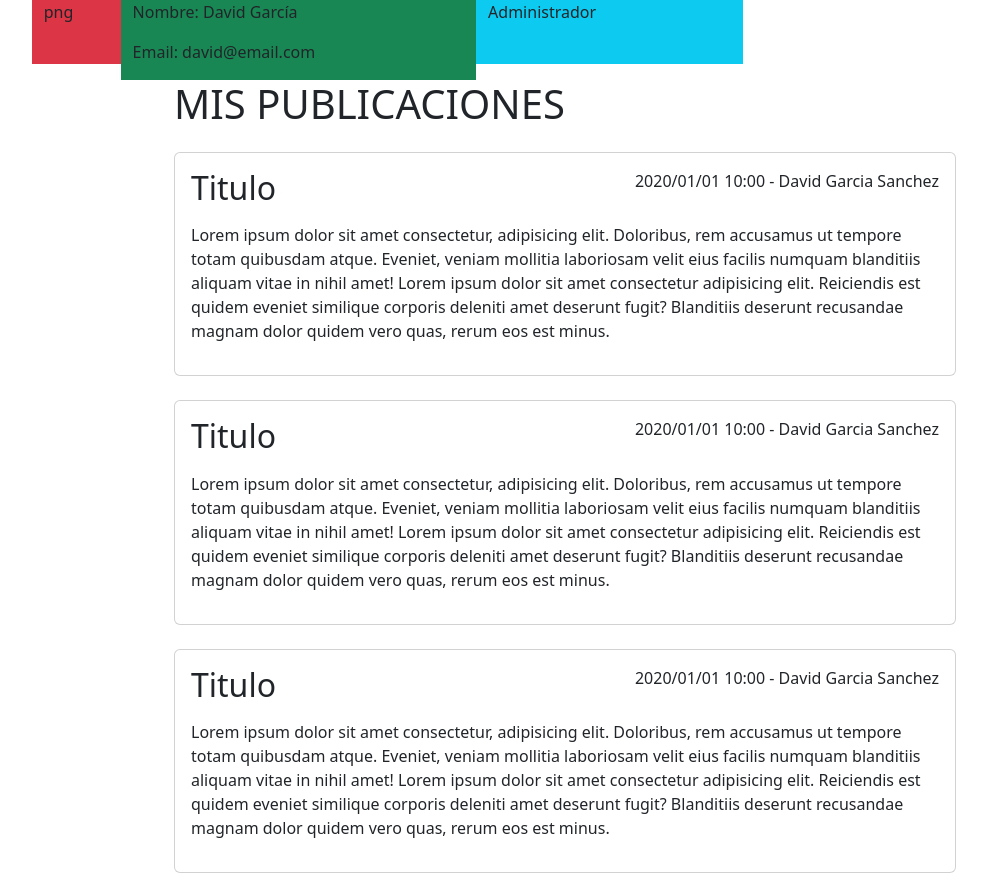
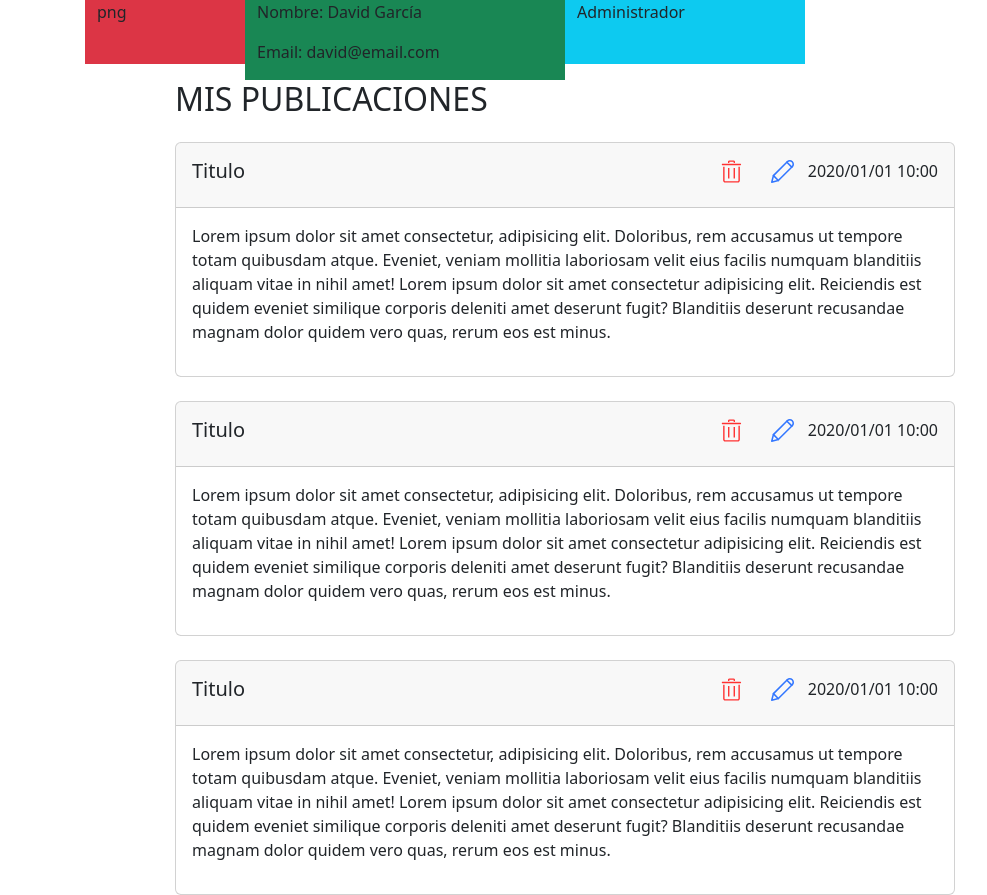
Before and after one commit to Dagarsan07/g2-reto1-web, a PHP site: page /area-personal.php in a window 1280 px wide. Shown: the whole page, without its empty margins (75-1062 px from the left). Before the commit the page ends 873 px from the top, so only its background shows below. Run offline with PHP 8.4, Linux system fonts and the light colour scheme.

Commit message:
Añadidos botones de editar y eliminar publicación en el header de las publicaciones

```diff
--- /dev/null
+++ b/area-personal.css
@@ -0,0 +1,3 @@
+.title-right img {
+    height: 25px;
+}
--- a/area-personal.php
+++ b/area-personal.php
@@ -3,27 +3,34 @@
 <head>
     <link href="https://cdn.jsdelivr.net/npm/bootstrap@5.3.2/dist/css/bootstrap.min.css" rel="stylesheet" integrity="sha384-T3c6CoIi6uLrA9TneNEoa7RxnatzjcDSCmG1MXxSR1GAsXEV/Dwwykc2MPK8M2HN" crossorigin="anonymous">
     <script src="https://cdn.jsdelivr.net/npm/bootstrap@5.3.2/dist/js/bootstrap.bundle.min.js" integrity="sha384-C6RzsynM9kWDrMNeT87bh95OGNyZPhcTNXj1NW7RuBCsyN/o0jlpcV8Qyq46cDfL" crossorigin="anonymous"></script>
+    <link rel="stylesheet" type="text/css" href="area-personal.css">
     <title>Mi Perfil</title>
 </head>
 
 <body>
-    <div class="container mx-auto col-lg-10 col-md-11 col-sm-12">
+    <div class="container mx-auto col-lg-9 col-md-11 col-sm-12">
         <div class="row">
-            <p class="bg-danger col-lg-1">png</p>
+            <p class="bg-danger col-lg-2">png</p>
             <div class="col-lg-4 bg-success">
                 <p>Nombre: David García</p>
                 <p>Email: david@email.com</p>
             </div>
             <p class="col-lg-3 bg-info">Administrador</p>
         </div>
-        <div class="w-75 mx-auto">
-            <h1>MIS PUBLICACIONES</h1>
+        <div class="col-lg-10 mx-auto">
+            <h2>MIS PUBLICACIONES</h2>
             <div class="card mt-4">
+                <div class="card-header">
+                    <div class="card-title d-flex justify-content-between align-items-center">
+                        <h5 class="mt-2">Titulo</h5>
+                        <div class="title-right d-flex flex-direction-row align-items-center">
+                            <button class="btn"><img src="trash.svg"></button>
+                            <button class="btn"><img src="pencil.svg"></button>
+                            <a>2020/01/01 10:00</a>
+                        </div>
+                    </div>
+                </div>
                 <div class="card-body">
-                    <div class="card-title d-flex justify-content-between">
-                        <h2>Titulo</h2>
-                        <p>2020/01/01 10:00 - David Garcia Sanchez</p>
-                    </div>
                     <p>
                         Lorem ipsum dolor sit amet consectetur, adipisicing elit. Doloribus,
                         rem accusamus ut tempore totam quibusdam atque. Eveniet, veniam mollitia
@@ -35,11 +42,17 @@
                 </div>
             </div>
             <div class="card mt-4">
+                <div class="card-header">
+                    <div class="card-title d-flex justify-content-between align-items-center">
+                        <h5 class="mt-2">Titulo</h5>
+                        <div class="title-right d-flex flex-direction-row align-items-center">
+                            <button class="btn"><img src="trash.svg"></button>
+                            <button class="btn"><img src="pencil.svg"></button>
+                            <a>2020/01/01 10:00</a>
+                        </div>
+                    </div>
+                </div>
                 <div class="card-body">
-                    <div class="card-title d-flex justify-content-between">
-                        <h2>Titulo</h2>
-                        <p>2020/01/01 10:00 - David Garcia Sanchez</p>
-                    </div>
                     <p>
                         Lorem ipsum dolor sit amet consectetur, adipisicing elit. Doloribus,
                         rem accusamus ut tempore totam quibusdam atque. Eveniet, veniam mollitia
@@ -51,11 +64,17 @@
                 </div>
             </div>
             <div class="card mt-4">
+                <div class="card-header">
+                    <div class="card-title d-flex justify-content-between align-items-center">
+                        <h5 class="mt-2">Titulo</h5>
+                        <div class="title-right d-flex flex-direction-row align-items-center">
+                            <button class="btn"><img src="trash.svg"></button>
+                            <button class="btn"><img src="pencil.svg"></button>
+                            <a>2020/01/01 10:00</a>
+                        </div>
+                    </div>
+                </div>
                 <div class="card-body">
-                    <div class="card-title d-flex justify-content-between">
-                        <h2>Titulo</h2>
-                        <p>2020/01/01 10:00 - David Garcia Sanchez</p>
-                    </div>
                     <p>
                         Lorem ipsum dolor sit amet consectetur, adipisicing elit. Doloribus,
                         rem accusamus ut tempore totam quibusdam atque. Eveniet, veniam mollitia
```
Also changed, not shown: Pencil.svg (added), Trash.svg (added).
